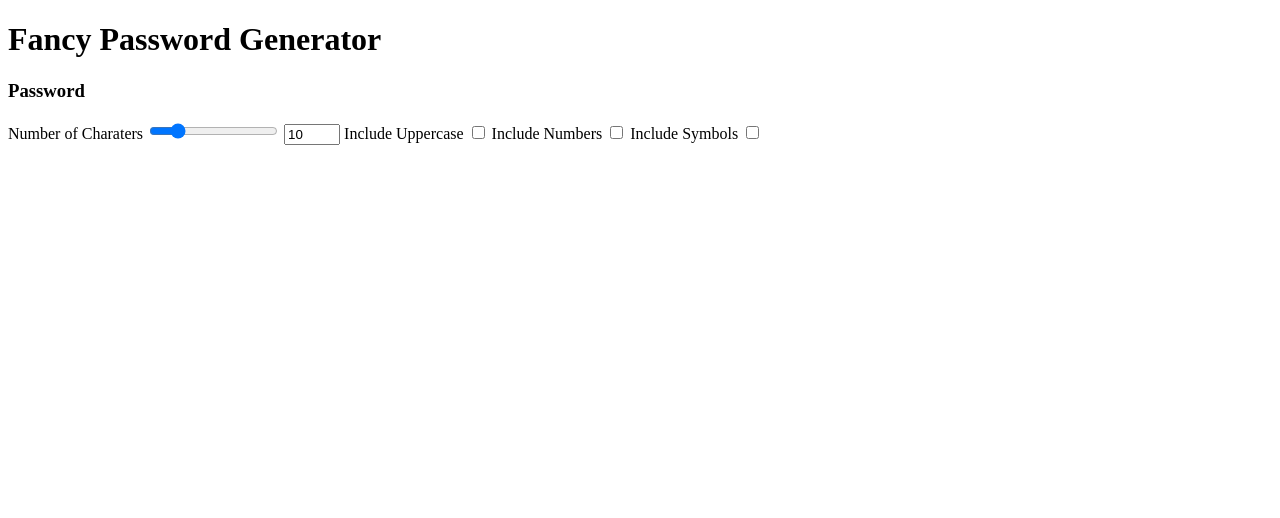
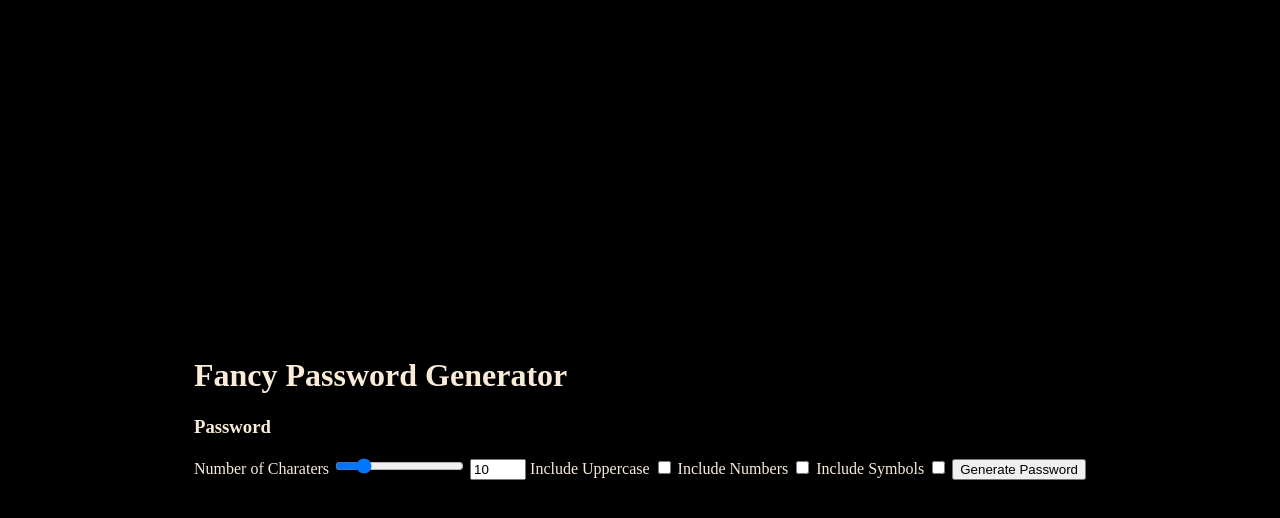
Before and after one commit to FolukeDade/PasswordGeneratorAssingment, a plain HTML site: page index.html in a window 1280 px wide. Drawn offline with Linux system fonts and the light colour scheme.

Commit message:
created checkboxes, buttons, started styling

```diff
--- a/index.html
+++ b/index.html
@@ -5,7 +5,7 @@
   <meta http-equiv="X-UA-Compatible" content="IE=edge">
   <meta name="viewport" content="width=device-width, initial-scale=1.0">
   <script src="script.js" defer></script>
-  <link rel="stylesheet" href="styles.css">
+  <link rel="stylesheet" href="style.css"/>
   <title>Fancy Password Generator</title>
 
 </head>
@@ -26,6 +26,9 @@
 
     <label for="">Include Symbols</label>
     <input type="checkbox" id="includeSymbols">
+
+    <button type="submit">Generate Password</button>
+
   </form>
 </div>
 
--- /dev/null
+++ b/style.css
@@ -0,0 +1,8 @@
+ body {
+   background-color: black;
+   color: antiquewhite;
+   min-height: 100vh;
+   display: flex;
+   justify-content: center;
+   align-items: center;
+ }
```
